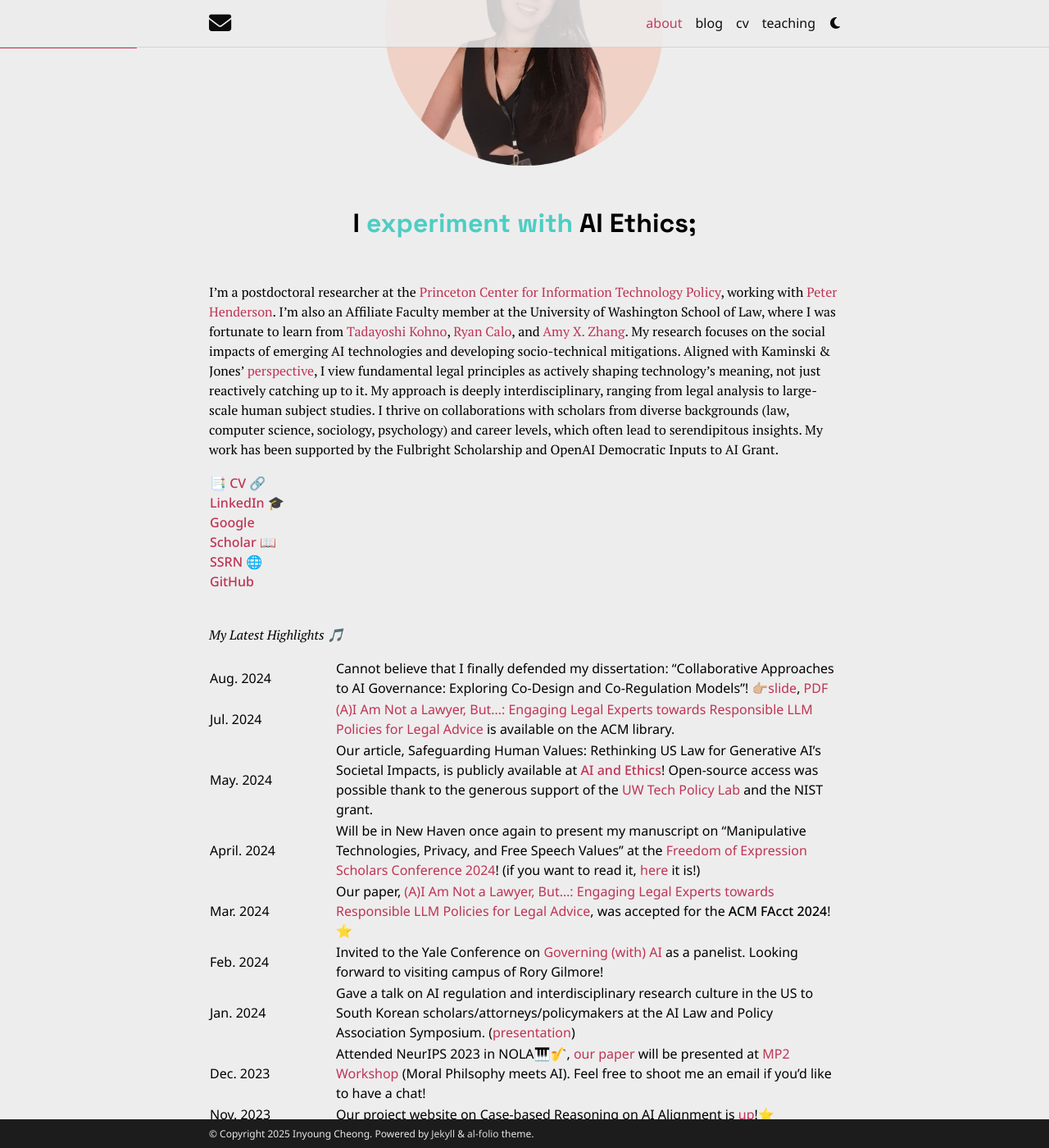
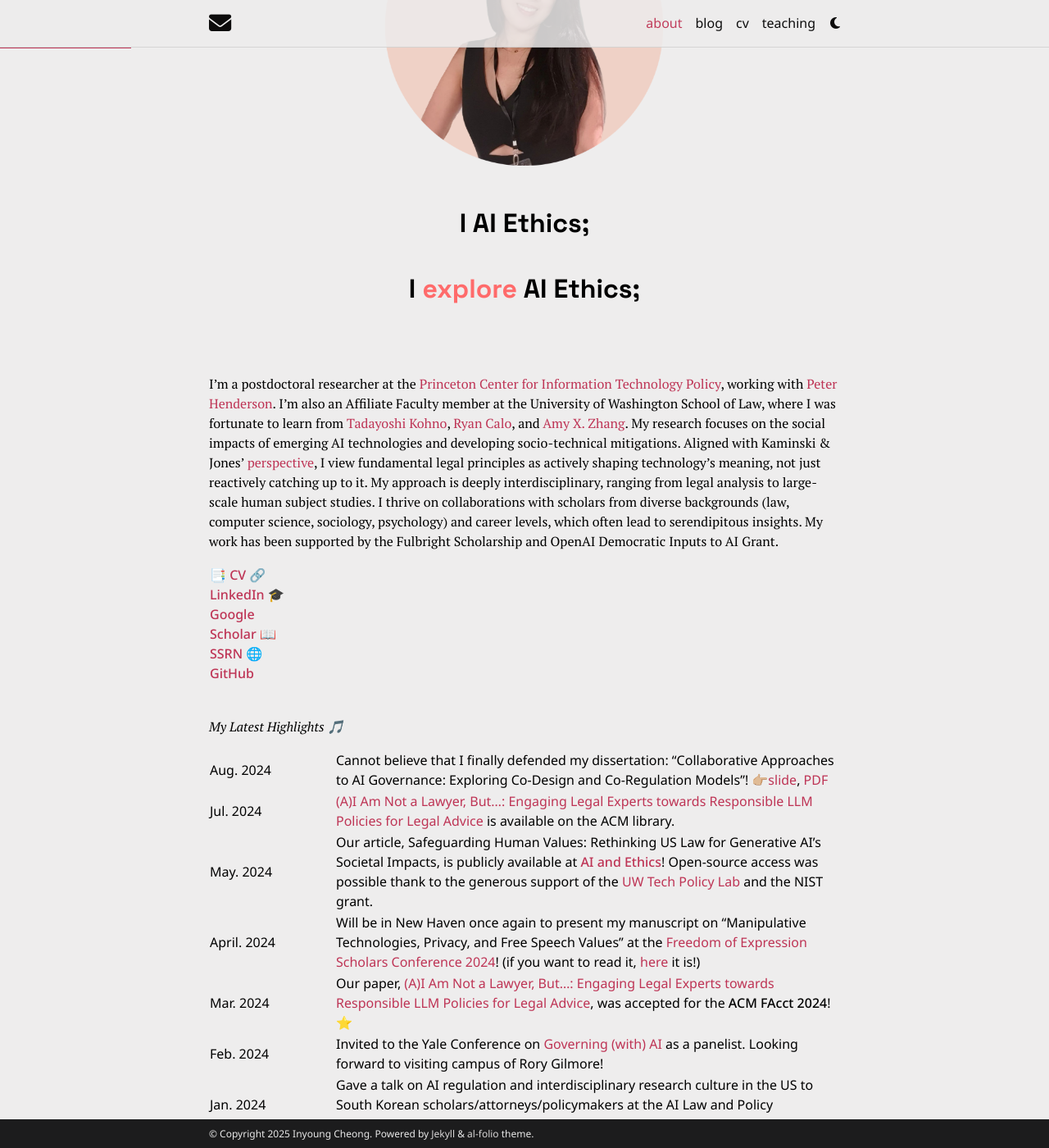
Before and after one commit to inyoungcheong/inyoungcheong.github.io, a Jekyll site: the page built from _pages/about.md, in a window 1280 px wide and 1400 px high, scrolled down 344 px. Shown: the whole window at 82% size. Built offline with Jekyll 4.4.1, drawn with Linux system fonts in a browser that asks for light colours; nearby versions of some CDN libraries; some web fonts are replaced; comment, search, counter and statistics services are not loaded; a style sheet for code colours, icons or effects is not loaded; some of the changed lines change nothing that is shown.

Commit message:
text update4

```diff
--- a/_pages/about.md
+++ b/_pages/about.md
@@ -24,40 +24,52 @@
 <link href="https://fonts.googleapis.com/css2?family=Space+Grotesk:wght@700&display=swap" rel="stylesheet">
 <script src="https://unpkg.com/typed.js@2.1.0/dist/typed.umd.js"></script>
 
+<div class="typewriter-container">
+  <span>I <span id="verb"></span> AI Ethics;</span>
+</div>
+
+<link rel="stylesheet" href="https://fonts.googleapis.com/css2?family=Space+Grotesk:wght@700&display=swap">
+<script src="https://cdn.jsdelivr.net/npm/typed.js@2.0.12"></script>
+
 <script>
   document.addEventListener('DOMContentLoaded', function() {
-    var options = {
-      strings: ['ponder', 'question', 'experiment with', 'analyze', 'write about'],
+    new Typed('#verb', {
+      strings: [
+        'ponder',
+        'advocate for',
+        'explore',
+        'wrestle with',
+        'write about'
+      ],
       typeSpeed: 50,
       backSpeed: 30,
       backDelay: 2000,
       loop: true,
       cursorChar: '',
-      onStringTyped: function(arrayPos) {
-        document.getElementById('verb-element').style.color = getRandomColor();
+      onStringTyped: function() {
+        var colors = ['#FF6B6B', '#4ECDC4', '#45B7D1'];
+        var color = colors[Math.floor(Math.random() * colors.length)];
+        document.querySelector('#verb').style.color = color;
       }
-    };
-
-    function getRandomColor() {
-      var colors = [
-        '#FF6B6B',
-        '#4ECDC4',
-        '#45B7D1',
-        '#96CEB4',
-        '#FFD93D'
-      ];
-      return colors[Math.floor(Math.random() * colors.length)];
-    }
-
-    var typed = new Typed('#verb-element', options);
+    });
   });
 </script>
 
 <style>
-  #verb-element {
-    transition: color 0.3s ease;
-  }
+.typewriter-container {
+  font-family: 'Space Grotesk', sans-serif;
+  font-size: 2rem;
+  font-weight: bold;
+  text-align: center;
+  padding: 2rem 0;
+}
+
+#verb {
+  transition: color 0.3s ease;
+}
 </style>
+
+
 
 <br>
 <br>
```
